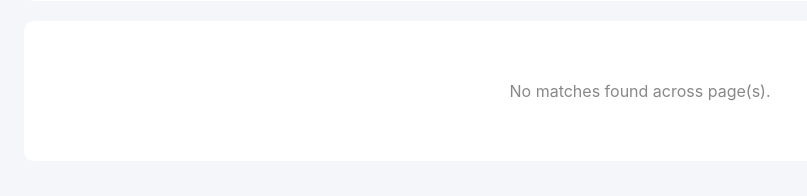
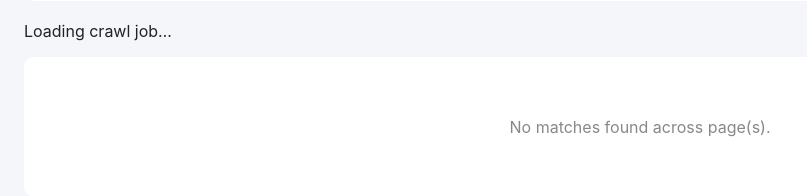
Before and after one commit to tofiqueraz/Find_text_on_website, a Flask app: template templates/results.html in a window 1280 px wide. Shown: the part 315-511 px from the top of the page, without its empty margins (0-807 px from the left). Run offline with Flask 3, Linux system fonts and the light colour scheme; the template is opened without the code that fills it, so the values that code supplies are empty.

Commit message:
Latest updated code 15

```diff
--- a/app.py
+++ b/app.py
@@ -8,6 +8,7 @@ from flask import (
 )
 
 from crawler import crawl, write_csv, write_html
+
 
 app = Flask(__name__)
 PROJECT_DIR = Path(__file__).parent
@@ -40,106 +41,173 @@ def favicon():
 
 
 
+# --- Background crawl job system (prevents Render worker timeouts) ---
+import uuid
+from threading import Thread
+
+# In-memory job store (Render Free uses a single process).
+JOBS = {}
+
+
+def _job_dir(job_id: str) -> Path:
+    d = PROJECT_DIR / "jobs" / job_id
+    d.mkdir(parents=True, exist_ok=True)
+    return d
+
+
+def _run_job(job_id: str, config: dict, terms: list[str]):
+    try:
+        findings, visited, abort_reason = crawl(config)
+
+        # Highlight snippets once for HTML output.
+        for row in findings:
+            row["snippets"] = [highlight_snippet(s, terms) for s in row["snippets"]]
+            try:
+                row["count"] = int(row.get("count", 0))
+            except Exception:
+                row["count"] = 0
+
+        total_hits = sum(r["count"] for r in findings)
+
+        job_path = _job_dir(job_id)
+        csv_path = job_path / "results.csv"
+        html_path = job_path / "results.html"
+
+        write_csv(findings, str(csv_path))
+        write_html(
+            findings,
+            str(html_path),
+            config["start_url"],
+            len(visited),
+            terms,
+        )
+
+        JOBS[job_id].update(
+            {
+                "status": "done",
+                "abort_reason": abort_reason,
+                "pages_crawled": len(visited),
+                "total_hits": total_hits,
+                "duration": JOBS[job_id]["duration"],
+                "csv_ready": True,
+                "html_ready": True,
+            }
+        )
+    except Exception as e:
+        JOBS[job_id].update({"status": "error", "error": str(e)})
+
+
 @app.route("/crawl", methods=["POST"])
 def do_crawl():
     url = request.form.get("url", "").strip()
+
     terms_raw = request.form.get("terms", "")
     terms = parse_terms(terms_raw)
     timeout = int(request.form.get("timeout", 30) or 30)
 
     if not url:
-        return render_template("index.html", error="Please enter a URL.",
-                               url=url, terms=terms_raw, timeout=timeout)
+        return render_template(
+            "index.html",
+            error="Please enter a URL.",
+            url=url,
+            terms=terms_raw,
+            timeout=timeout,
+        )
     if not terms:
-        return render_template("index.html", error="Please enter at least one search term.",
-                               url=url, terms=terms_raw, timeout=timeout)
+        return render_template(
+            "index.html",
+            error="Please enter at least one search term.",
+            url=url,
+            terms=terms_raw,
+            timeout=timeout,
+        )
+
+    job_id = str(uuid.uuid4())
+    start_ts = time.time()
 
     config = {
         "start_url": url,
         "search_terms": terms,
         "max_pages": 20,
-        # Prevent unbounded memory growth on Render Free.
         "max_queue_size": 120,
         "max_findings": 200,
+        "same_domain_only": True,
+        "case_sensitive": False,
+        "headless": True,
+        "timeout_ms": min(timeout * 1000, 12000),
+        "max_total_runtime_s": 70,
+    }
+
+    # Initialize job state.
+    JOBS[job_id] = {
+        "status": "running",
+        "duration": None,
+        "csv_ready": False,
+        "html_ready": False,
+        "started_at": start_ts,
+    }
+
+    def _thread_target():
+        try:
+            JOBS[job_id]["duration"] = round(time.time() - start_ts, 1)
+            _run_job(job_id, config, terms)
+        except Exception as e:
+            JOBS[job_id].update({"status": "error", "error": str(e)})
+
+    t = Thread(target=_thread_target, daemon=True)
+    t.start()
+
+    # Redirect to results polling page (client will poll /job/<id>/status).
+    # Keep the UI unchanged visually; server will render empty results until job completes.
+    return render_template("results.html", job_id=job_id, findings=[], pages_crawled=0, total_hits=0, duration=0, start_url=url, terms=terms)
 
 
 
 
-
-
-        "same_domain_only": True,
-        "case_sensitive": False,
-        "headless": True,
-        # Keep per-page work bounded so Render workers don't get SIGKILL.
-        "timeout_ms": min(timeout * 1000, 12000),
-        # Global guard for Render request runtime.
-        "max_total_runtime_s": 70,
-
-    }
-
-
-    start_time = time.time()
-    try:
-        findings, visited, abort_reason = crawl(config)
-    except Exception as e:
-        return render_template("index.html",
-                               error=f"Crawl failed: {e}",
-                               url=url, terms=terms_raw, timeout=timeout)
-    duration = round(time.time() - start_time, 1)
-
-    file_warning = None
-    csv_available = False
-    html_available = False
-    try:
-        write_csv(findings, str(CSV_PATH))
-        csv_available = True
-    except Exception as e:
-        file_warning = f"Could not write results.csv ({e}). Results are still shown below."
-        print(f"WARN: CSV write failed: {e}")
-    try:
-        write_html(findings, str(HTML_PATH), url, len(visited), terms)
-        html_available = True
-    except Exception as e:
-        file_warning = (file_warning or "") + f" HTML file write also failed: {e}"
-        print(f"WARN: HTML write failed: {e}")
-
-    for row in findings:
-        row["snippets"] = [highlight_snippet(s, terms) for s in row["snippets"]]
-        # Ensure numeric/str counts render even if crawler returns unexpected types.
-        try:
-            row["count"] = int(row.get("count", 0))
-        except Exception:
-            row["count"] = 0
-
-
-    total_hits = sum(r["count"] for r in findings)
-
-    return render_template(
-        "results.html",
-        findings=findings,
-        pages_crawled=len(visited),
-        total_hits=total_hits,
-        duration=duration,
-        start_url=url,
-        terms=terms,
-        abort_reason=abort_reason,
-        file_warning=file_warning,
-        csv_available=csv_available,
-        html_available=html_available,
-    )
+@app.route("/job/<job_id>/status", methods=["GET"])
+def job_status(job_id):
+    job = JOBS.get(job_id)
+    if not job:
+        return {"status": "not_found"}, 404
+    return job
 
 
 @app.route("/download/<fmt>")
 def download(fmt):
+    # Backwards-compat: serve the latest completed results.
+    if not JOBS:
+        abort(404)
+
+    # Pick the most recently finished job.
+    finished = [j for j in JOBS.values() if j.get("status") == "done" and (j.get("csv_ready") or j.get("html_ready"))]
+    if not finished:
+        abort(404)
+
+    latest_job_id = None
+    latest_started = -1
+    for jid, job in JOBS.items():
+        if job.get("status") == "done" and job.get("started_at", 0) > latest_started:
+            latest_started = job.get("started_at", 0)
+            latest_job_id = jid
+
+    if not latest_job_id:
+        abort(404)
+
+    job_path = _job_dir(latest_job_id)
+
     if fmt == "csv":
-        if not CSV_PATH.exists():
+        csv_path = job_path / "results.csv"
+        if not csv_path.exists():
             abort(404)
-        return send_file(CSV_PATH, as_attachment=True, download_name="results.csv")
+        return send_file(csv_path, as_attachment=True, download_name="results.csv")
     if fmt == "html":
-        if not HTML_PATH.exists():
+        html_path = job_path / "results.html"
+        if not html_path.exists():
             abort(404)
-        return send_file(HTML_PATH, as_attachment=True, download_name="results.html")
+        return send_file(html_path, as_attachment=True, download_name="results.html")
+
     abort(404)
+
 
 
 if __name__ == "__main__":
--- a/templates/results.html
+++ b/templates/results.html
@@ -122,8 +122,35 @@
     </div>
   </div>
 
+  <div id="job-progress" style="margin-bottom:16px;">
+    Loading crawl job…
+  </div>
+
+  <script>
+    const jobId = {{ job_id | tojson }};
+    async function poll() {
+      const r = await fetch(`/job/${jobId}/status`);
+      const data = await r.json();
+      if (!data || data.status === 'not_found') return;
+      if (data.status === 'running') {
+        document.getElementById('job-progress').textContent = `Crawling… (${data.pages_crawled ?? 0} pages)`;
+        setTimeout(poll, 1000);
+        return;
+      }
+      if (data.status === 'error') {
+        document.getElementById('job-progress').textContent = `Crawl failed: ${data.error || 'unknown error'}`;
+        return;
+      }
+
+      // Job done: reload page to allow server-side download links.
+      window.location.reload();
+    }
+    setTimeout(poll, 10);
+  </script>
+
   {% if findings %}
   <table>
+
     <thead>
       <tr>
         <th style="width: 30%">URL</th>
```
